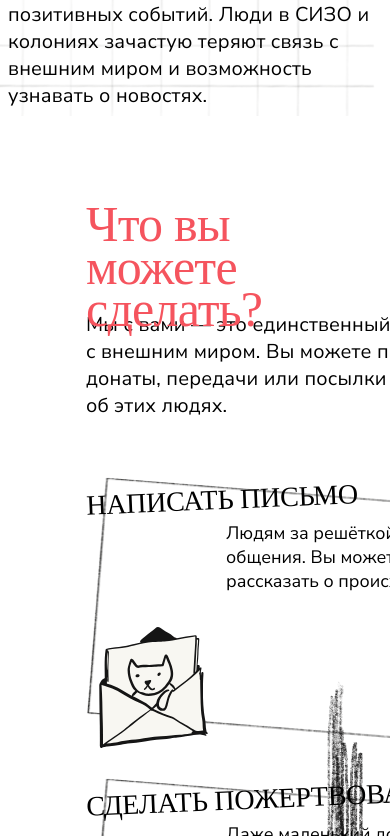
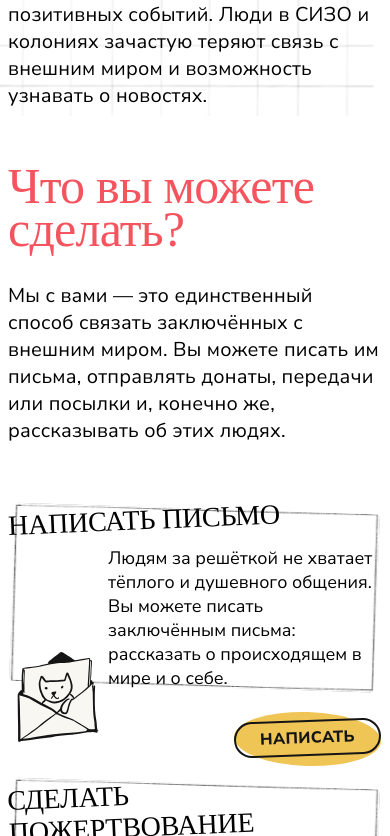
Before and after one commit to ivanmatcuka/enbv-frontend, a Next.js app: page / in a window 390 px wide. Shown: the part 3528-4364 px from the top of the page. Built offline with nearby package versions, Linux system fonts and the light colour scheme; a web font is replaced by a local one.

Commit message:
WIP: what section seponsive

```diff
--- a/app/page.module.css
+++ b/app/page.module.css
@@ -81,6 +81,10 @@
   position: absolute;
   top: 124px;
   left: 303px;
+
+  @media (max-width: 1200px) {
+    display: none;
+  }
 }
 
 .what__scratches {
--- a/app/page.tsx
+++ b/app/page.tsx
@@ -439,7 +439,14 @@ export default function Home() {
           </Grid>
         </Grid>
       </Grid>
-      <Grid item className={styles.what} id="what" width="100%" padding="86px">
+      <Grid
+        item
+        className={styles.what}
+        id="what"
+        width="100%"
+        padding={{ xs: 1, sm: 2, lg: 10.75 }}
+        paddingTop={{ xs: 6, lg: 'auto' }}
+      >
         <Grid
           container
           maxWidth={1200}
@@ -476,7 +483,13 @@ export default function Home() {
               сделать?
             </Typography>
           </Grid>
-          <Grid item width={594} mb={7.25} alignSelf="end" mt="-20px">
+          <Grid
+            item
+            maxWidth={594}
+            mb={7.25}
+            alignSelf="end"
+            mt={{ xs: 4, lg: -20 }}
+          >
             <Typography variant="subtitle1" component="p">
               Мы с вами — это единственный способ связать заключённых с внешним
               миром. Вы можете писать им письма, отправлять донаты, передачи или
--- a/components/organisms/Card/Card.tsx
+++ b/components/organisms/Card/Card.tsx
@@ -6,7 +6,7 @@ import { FC, ReactNode } from 'react';
 
 import { Typography } from '../../../components/typography/Typography/Typography';
 
-const Container = styled('div')({
+const Container = styled('div')(({ theme }) => ({
   position: 'relative',
 
   width: 594,
@@ -15,7 +15,14 @@ const Container = styled('div')({
 
   background: 'url("/drawing_frame.png") no-repeat',
   backgroundSize: 'contain',
-});
+
+  [theme.breakpoints.down('lg')]: {
+    width: 373,
+    height: 259,
+
+    backgroundImage: 'url("/drawing_frame_xs.svg")',
+  },
+}));
 
 const ActionContainer = styled('div')({
   position: 'absolute',
@@ -27,11 +34,16 @@ const Title = styled(Typography)({
   transform: 'rotate(-2.47deg)',
 });
 
-const StyledImage = styled(Image)({
+const StyledImage = styled(Image)(({ theme }) => ({
   position: 'absolute',
   top: 150,
   left: 0,
-});
+
+  [theme.breakpoints.down('lg')]: {
+    width: 100,
+    height: 90,
+  },
+}));
 
 type CardProps = {
   title: string;
@@ -46,7 +58,12 @@ export const Card: FC<CardProps> = ({ title, body, action, catPictureUrl }) => {
       <Title variant="h2" component="p">
         {title}
       </Title>
-      <Typography variant="p2" component="p" pt={1.5} pl={17.5}>
+      <Typography
+        variant="p2"
+        component="p"
+        pt={1.5}
+        pl={{ xs: 12.5, lg: 17.5 }}
+      >
         {body}
       </Typography>
       {catPictureUrl && (
```
Also changed, not shown: public/drawing_frame_xs.svg (added).
